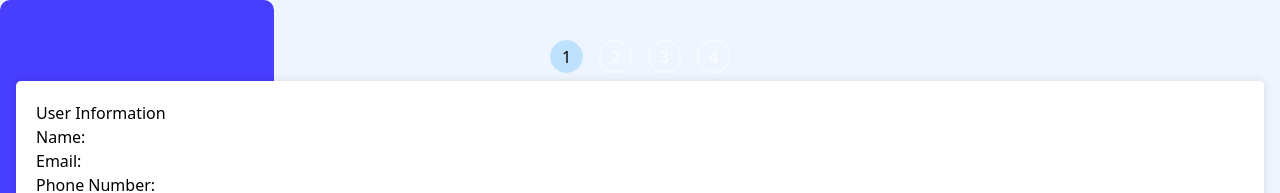
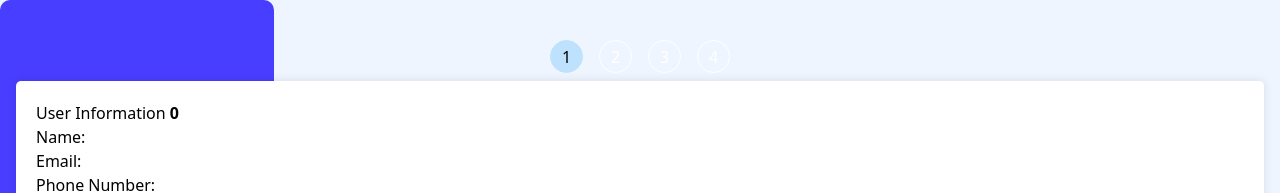
Before and after one commit to EkaAbashidze/multi-step-form-react, a React (Vite) app: page / in a window 1280 px wide. Shown: the top 193 px of the page. Built offline with nearby package versions, Linux system fonts and the light colour scheme.

Commit message:
feat: access redux state variable from the component

```diff
--- a/src/components/UserInfo.jsx
+++ b/src/components/UserInfo.jsx
@@ -1,6 +1,9 @@
 import { useState } from "react";
+import { useSelector } from "react-redux";
 
 function UserInfoForm() {
+  const counter = useSelector((state) => state.counter);
+
   const [name, setName] = useState("");
   const [email, setEmail] = useState("");
   const [phoneNumber, setPhoneNumber] = useState("");
@@ -26,7 +29,9 @@ function UserInfoForm() {
         boxShadow: "0 0 10px rgba(0, 0, 0, 0.1)",
       }}
     >
-      <h2>User Information</h2>
+      <h2>
+        User Information <span className="font-bold">{counter}</span>
+      </h2>
       <div>
         <label>Name:</label>
         <input type="text" value={name} onChange={handleNameChange} />
--- a/tailwind.config.js
+++ b/tailwind.config.js
@@ -15,7 +15,7 @@ export default {
         custom: "0px 25px 40px -20px rgba(0, 0, 0, 0.10)",
       },
       backgroundImage: {
-        // "bg-mobile": "url('../public/images/bg-sidebar-mobile.svg')",
+        // "bg-mobile": "url('/images/bg-sidebar-mobile.svg')",
       },
     },
   },
```
